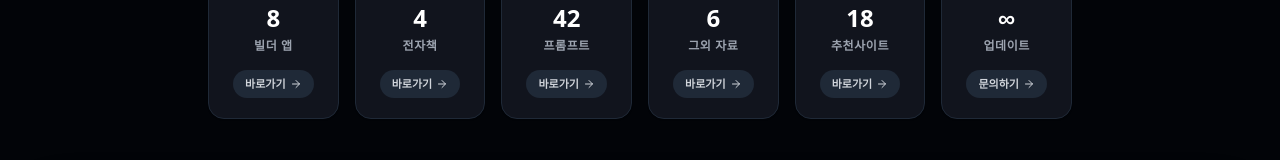
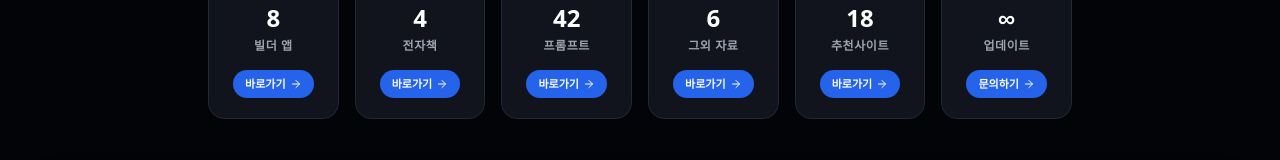
Before and after one commit to parkys1004/bang-guseog, a React (Vite) app: page / in a window 1280 px wide. Shown: the part 486-646 px from the top of the page. Built offline with nearby package versions, Linux system fonts and the light colour scheme; no server answers; the database is empty.

Commit message:
feat: Standardize button and badge styling
Updates the visual appearance of action buttons and pro badges across various components. Primarily involves applying a consistent blue gradient to primary action buttons and a darker text color for pro badges to improve readability and aesthetic harmony.

```diff
--- a/components/ContentCard.tsx
+++ b/components/ContentCard.tsx
@@ -42,7 +42,7 @@ export const ContentCard: React.FC<Props> = ({ item, onClick, isProAuthenticated
         {/* Badges on Image */}
         <div className="absolute top-3 left-3 flex gap-2 z-10">
           {item.isPro && (
-            <div className="flex items-center gap-1.5 bg-gradient-to-r from-yellow-400 via-amber-500 to-yellow-600 text-white px-2.5 py-1 rounded-md text-[11px] font-black shadow-xl border border-white/20 animate-pulse">
+            <div className="flex items-center gap-1.5 bg-gradient-to-r from-yellow-400 via-amber-500 to-yellow-600 text-black px-2.5 py-1 rounded-md text-[11px] font-black shadow-xl border border-white/20 animate-pulse">
               <Crown className="w-3 h-3" />
               회원전용
             </div>
@@ -78,11 +78,7 @@ export const ContentCard: React.FC<Props> = ({ item, onClick, isProAuthenticated
               잠금 해제 및 이동
             </button>
           ) : (
-            <button className={`w-full font-bold py-3 rounded-lg transition-all flex items-center justify-center gap-2 shadow-lg ${
-              item.isPro
-                ? 'bg-amber-600 hover:bg-amber-700 text-white shadow-amber-500/20'
-                : 'bg-[#2563eb] hover:bg-[#1d4ed8] text-white shadow-blue-500/20'
-            }`}>
+            <button className={`w-full font-bold py-3 rounded-lg transition-all flex items-center justify-center gap-2 shadow-lg bg-[#2563eb] hover:bg-[#1d4ed8] text-white shadow-blue-500/20`}>
               <ExternalLink className="w-4 h-4" strokeWidth={2.5} />
               바로가기
             </button>
--- a/components/EbookCard.tsx
+++ b/components/EbookCard.tsx
@@ -29,7 +29,7 @@ export const EbookCard: React.FC<Props> = ({ item, onClick }) => {
         {/* Badge */}
         <div className="absolute top-3 right-3 z-10">
           {item.isPro ? (
-            <div className="flex items-center gap-1.5 bg-gradient-to-r from-yellow-400 via-amber-500 to-yellow-600 text-white text-[11px] font-black px-3 py-1.5 rounded-full shadow-xl border border-white/20 animate-pulse">
+            <div className="flex items-center gap-1.5 bg-gradient-to-r from-yellow-400 via-amber-500 to-yellow-600 text-black text-[11px] font-black px-3 py-1.5 rounded-full shadow-xl border border-white/20 animate-pulse">
               <Crown className="w-3 h-3" />
               <span>회원전용</span>
             </div>
--- a/pages/EbookPage.tsx
+++ b/pages/EbookPage.tsx
@@ -51,7 +51,7 @@ export const EbookPage: React.FC<Props> = ({ isProAuthenticated, onOpenAuth }) =
           <p className="text-gray-400 dark:text-gray-300 mb-10 max-w-2xl mx-auto transition-colors">
             전자책 구매 시 전용 커뮤니티 초대권과 최신 프롬프트 업데이트를 평생 무료로 제공합니다.
           </p>
-          <button className="bg-white text-black px-8 py-4 rounded-full font-bold hover:bg-gray-200 transition-colors shadow-xl">
+          <button className="bg-[#2563eb] text-white px-8 py-4 rounded-full font-bold hover:bg-[#1d4ed8] transition-colors shadow-xl">
             전자책 보러가기
           </button>
         </div>
--- a/pages/PromptPage.tsx
+++ b/pages/PromptPage.tsx
@@ -144,9 +144,7 @@ export const PromptPage: React.FC<Props> = ({ isProAuthenticated, onOpenAuth })
                 className={`w-full flex items-center justify-center gap-2 py-2.5 rounded-xl text-sm font-bold transition-all ${
                   copiedId === item.id
                     ? 'bg-green-100 text-green-700 dark:bg-green-900/30 dark:text-green-400'
-                    : item.isPro && !isProAuthenticated
-                      ? 'bg-blue-600 text-white hover:bg-blue-700'
-                      : 'bg-gray-200 text-gray-700 hover:bg-gray-300 dark:bg-gray-700 dark:text-gray-300 dark:hover:bg-gray-600'
+                    : 'bg-[#2563eb] text-white hover:bg-[#1d4ed8] shadow-sm'
                 }`}
               >
                 {copiedId === item.id ? (
--- a/pages/ShowcasePage.tsx
+++ b/pages/ShowcasePage.tsx
@@ -74,7 +74,7 @@ export const ShowcasePage: React.FC<Props> = ({ isProAuthenticated, onOpenAuth,
               <div className="text-xs font-bold text-gray-500 dark:text-gray-400 uppercase tracking-wider mb-4">빌더 앱</div>
               <button
                 onClick={() => window.scrollTo({ top: 600, behavior: 'smooth' })}
-                className="flex items-center gap-1 text-[11px] font-bold px-3 py-1.5 rounded-full bg-gray-100 text-gray-600 hover:bg-blue-100 hover:text-blue-700 dark:bg-gray-800 dark:text-gray-300 dark:hover:bg-blue-900/30 dark:hover:text-blue-400 transition-colors"
+                className="flex items-center gap-1 text-[11px] font-bold px-3 py-1.5 rounded-full bg-[#2563eb] text-white hover:bg-[#1d4ed8] transition-colors shadow-sm"
               >
                 바로가기 <ArrowRight className="w-3 h-3" />
               </button>
@@ -89,7 +89,7 @@ export const ShowcasePage: React.FC<Props> = ({ isProAuthenticated, onOpenAuth,
               <div className="text-xs font-bold text-gray-500 dark:text-gray-400 uppercase tracking-wider mb-4">전자책</div>
               <button
                 onClick={() => onNavigate('ebook')}
-                className="flex items-center gap-1 text-[11px] font-bold px-3 py-1.5 rounded-full bg-gray-100 text-gray-600 hover:bg-emerald-100 hover:text-emerald-700 dark:bg-gray-800 dark:text-gray-300 dark:hover:bg-emerald-900/30 dark:hover:text-emerald-400 transition-colors"
+                className="flex items-center gap-1 text-[11px] font-bold px-3 py-1.5 rounded-full bg-[#2563eb] text-white hover:bg-[#1d4ed8] transition-colors shadow-sm"
               >
                 바로가기 <ArrowRight className="w-3 h-3" />
               </button>
@@ -104,7 +104,7 @@ export const ShowcasePage: React.FC<Props> = ({ isProAuthenticated, onOpenAuth,
               <div className="text-xs font-bold text-gray-500 dark:text-gray-400 uppercase tracking-wider mb-4">프롬프트</div>
               <button
                 onClick={() => onNavigate('prompt')}
-                className="flex items-center gap-1 text-[11px] font-bold px-3 py-1.5 rounded-full bg-gray-100 text-gray-600 hover:bg-purple-100 hover:text-purple-700 dark:bg-gray-800 dark:text-gray-300 dark:hover:bg-purple-900/30 dark:hover:text-purple-400 transition-colors"
+                className="flex items-center gap-1 text-[11px] font-bold px-3 py-1.5 rounded-full bg-[#2563eb] text-white hover:bg-[#1d4ed8] transition-colors shadow-sm"
               >
                 바로가기 <ArrowRight className="w-3 h-3" />
               </button>
@@ -119,7 +119,7 @@ export const ShowcasePage: React.FC<Props> = ({ isProAuthenticated, onOpenAuth,
               <div className="text-xs font-bold text-gray-500 dark:text-gray-400 uppercase tracking-wider mb-4">그외 자료</div>
               <button
                 onClick={() => onNavigate('service')}
-                className="flex items-center gap-1 text-[11px] font-bold px-3 py-1.5 rounded-full bg-gray-100 text-gray-600 hover:bg-indigo-100 hover:text-indigo-700 dark:bg-gray-800 dark:text-gray-300 dark:hover:bg-indigo-900/30 dark:hover:text-indigo-400 transition-colors"
+                className="flex items-center gap-1 text-[11px] font-bold px-3 py-1.5 rounded-full bg-[#2563eb] text-white hover:bg-[#1d4ed8] transition-colors shadow-sm"
               >
                 바로가기 <ArrowRight className="w-3 h-3" />
               </button>
@@ -134,7 +134,7 @@ export const ShowcasePage: React.FC<Props> = ({ isProAuthenticated, onOpenAuth,
               <div className="text-xs font-bold text-gray-500 dark:text-gray-400 uppercase tracking-wider mb-4">추천사이트</div>
               <button
                 onClick={() => onNavigate('recommended')}
-                className="flex items-center gap-1 text-[11px] font-bold px-3 py-1.5 rounded-full bg-gray-100 text-gray-600 hover:bg-pink-100 hover:text-pink-700 dark:bg-gray-800 dark:text-gray-300 dark:hover:bg-pink-900/30 dark:hover:text-pink-400 transition-colors"
+                className="flex items-center gap-1 text-[11px] font-bold px-3 py-1.5 rounded-full bg-[#2563eb] text-white hover:bg-[#1d4ed8] transition-colors shadow-sm"
               >
                 바로가기 <ArrowRight className="w-3 h-3" />
               </button>
@@ -149,7 +149,7 @@ export const ShowcasePage: React.FC<Props> = ({ isProAuthenticated, onOpenAuth,
               <div className="text-xs font-bold text-gray-500 dark:text-gray-400 uppercase tracking-wider mb-4">업데이트</div>
               <button
                 onClick={() => onNavigate('contact')}
-                className="flex items-center gap-1 text-[11px] font-bold px-3 py-1.5 rounded-full bg-gray-100 text-gray-600 hover:bg-orange-100 hover:text-orange-700 dark:bg-gray-800 dark:text-gray-300 dark:hover:bg-orange-900/30 dark:hover:text-orange-400 transition-colors"
+                className="flex items-center gap-1 text-[11px] font-bold px-3 py-1.5 rounded-full bg-[#2563eb] text-white hover:bg-[#1d4ed8] transition-colors shadow-sm"
               >
                 문의하기 <ArrowRight className="w-3 h-3" />
               </button>
@@ -202,12 +202,12 @@ export const ShowcasePage: React.FC<Props> = ({ isProAuthenticated, onOpenAuth,
                 className={`px-4 py-1.5 rounded-md text-[11px] font-bold transition-all flex items-center gap-1.5 ${
                   activeVisibility === vis
                     ? (vis === '회원전용'
-                        ? 'bg-gradient-to-r from-amber-500 to-yellow-600 text-white shadow-lg shadow-amber-500/20'
+                        ? 'bg-gradient-to-r from-amber-500 to-yellow-600 text-black shadow-lg shadow-amber-500/20'
                         : 'bg-emerald-600 text-white shadow-lg shadow-emerald-500/20')
                     : 'text-gray-500 hover:text-gray-700 dark:hover:text-gray-300'
                 }`}
               >
-                {vis === '회원전용' && <Lock className={`w-3 h-3 ${activeVisibility === vis ? 'text-white' : 'text-amber-500'}`} />}
+                {vis === '회원전용' && <Lock className={`w-3 h-3 ${activeVisibility === vis ? 'text-black' : 'text-amber-500'}`} />}
                 {vis}
               </button>
             ))}
```
